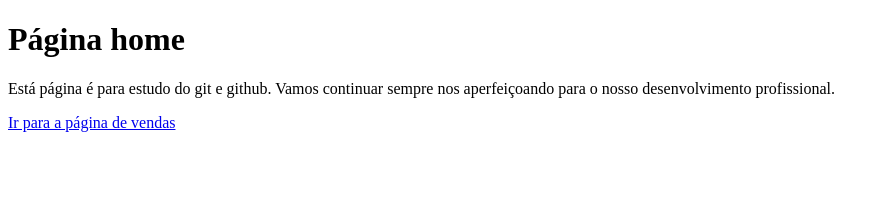
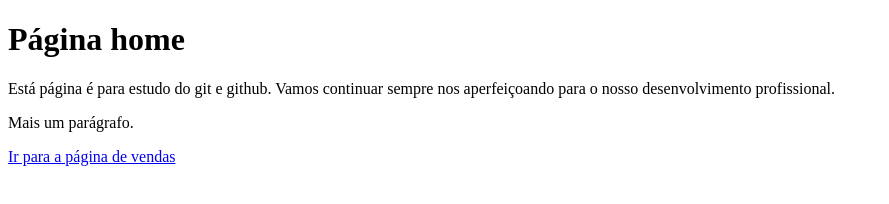
Before and after one commit to JoelBerson/aulagithub, a plain HTML site: page index.html in a window 1280 px wide. Shown: the whole page, without its empty margins (0-889 px from the left). Drawn offline with Linux system fonts and the light colour scheme.

Commit message:
Adicionado mais um parágrafo na home

```diff
--- a/index.html
+++ b/index.html
@@ -9,6 +9,7 @@
 <body>
     <h1>Página home</h1>
     <p>Está página é para estudo do git e github. Vamos continuar sempre nos aperfeiçoando para o nosso desenvolvimento profissional.</p>
+    <p>Mais um parágrafo.</p>
     <a href="vendas.html">Ir para a página de vendas</a>
 </body>
 </html>
```
